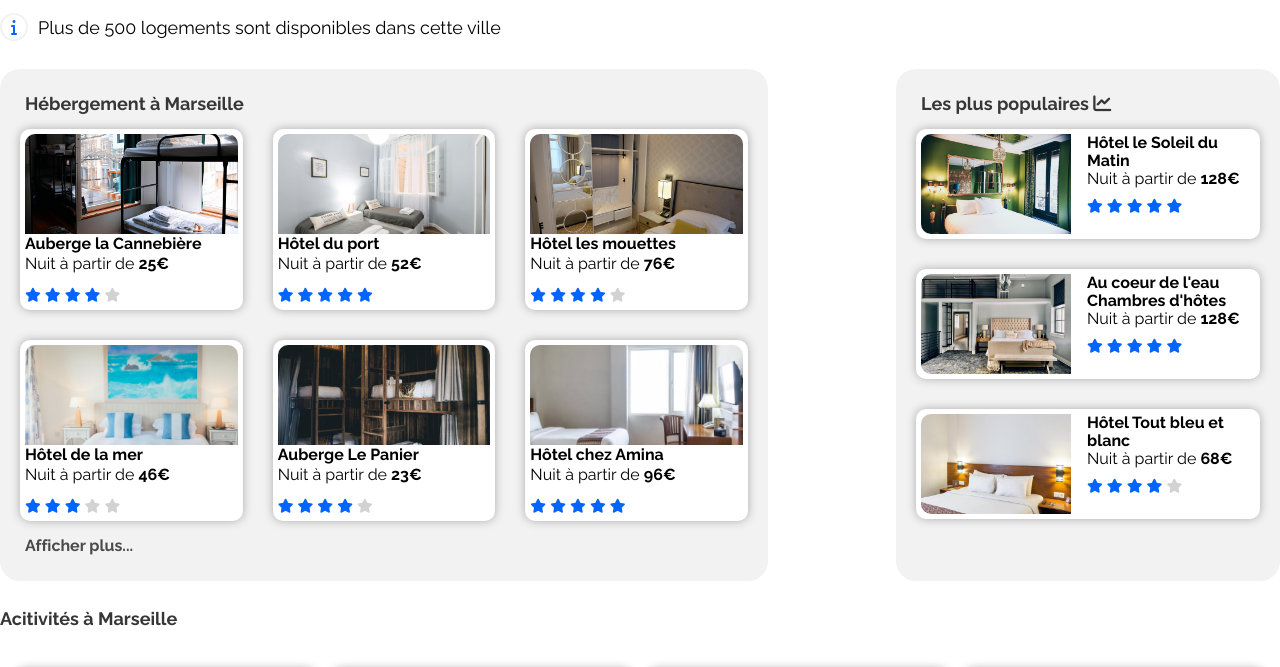
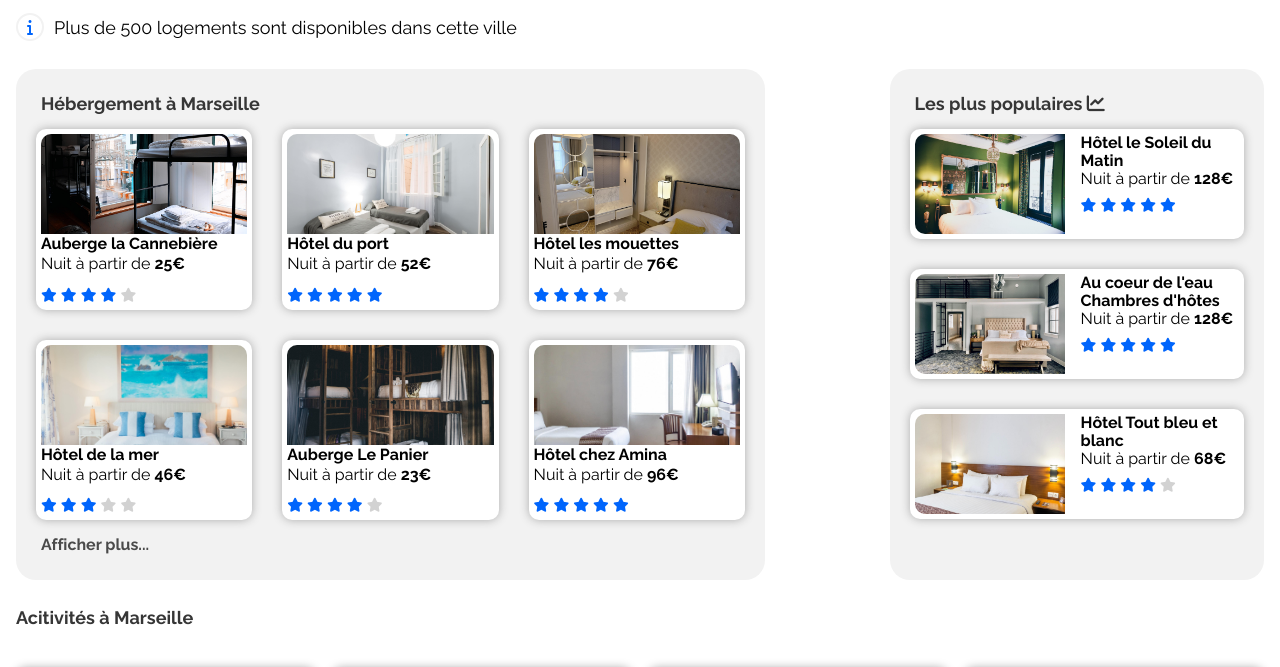
Before and after one commit to Toukara/P2_OpenClassrooms, a plain HTML site: page index.html in a window 1280 px wide. Shown: the part 287-954 px from the top of the page. Drawn offline with Linux system fonts and the light colour scheme.

Commit message:
pixel size fix

```diff
--- a/css/reset.css
+++ b/css/reset.css
@@ -32,7 +32,7 @@ html:focus-within {
 
 /* Set core body defaults */
 body {
-  min-height: 100vh;
+  min-height: 941px;
   text-rendering: optimizeSpeed;
   line-height: 1.5;
 }
--- a/index.css
+++ b/index.css
@@ -28,6 +28,9 @@ html {
   font-family: "Raleway", sans-serif;
 }
 
+main {
+  margin: 16px;
+}
 :root {
   --primary: #0065fc;
   --secondary: #deebff;
```
